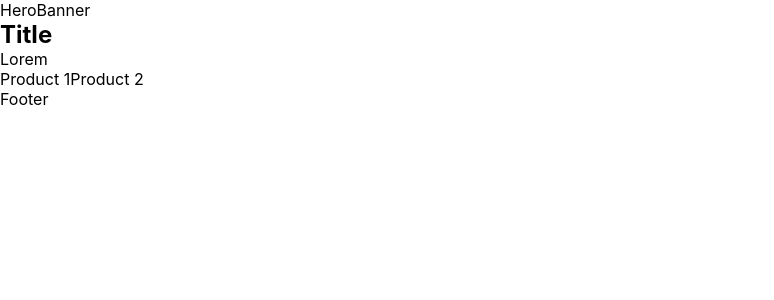
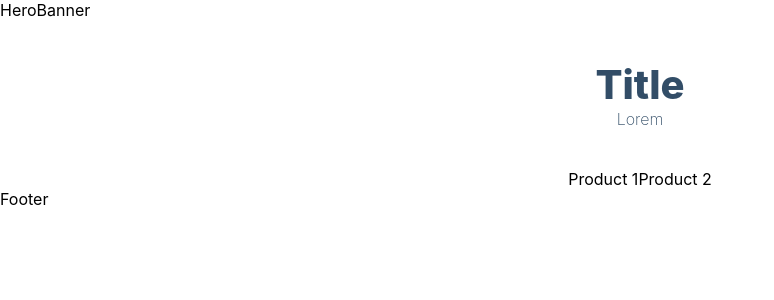
Before and after one commit to MarieBaude/ECommerce, a Next.js app: page / in a window 1280 px wide. Shown: the top 300 px of the page, without its empty margins (0-774 px from the left). Built offline with nearby package versions, Linux system fonts and the light colour scheme.

Commit message:
add components

```diff
--- a/pages/index.js
+++ b/pages/index.js
@@ -4,12 +4,12 @@
   return (
     <>
       HeroBanner
-      <div>
+      <div className='products-heading'>
         <h2>Title</h2>
         <p>Lorem</p>
       </div>
 
-      <div>
+      <div className='products-container'>
         {['Product 1', 'Product 2'].map(
           (product) => product)}
       </div>
```
Also changed, not shown: components/HeroBanner.jsx (added, +9 -0 lines).
